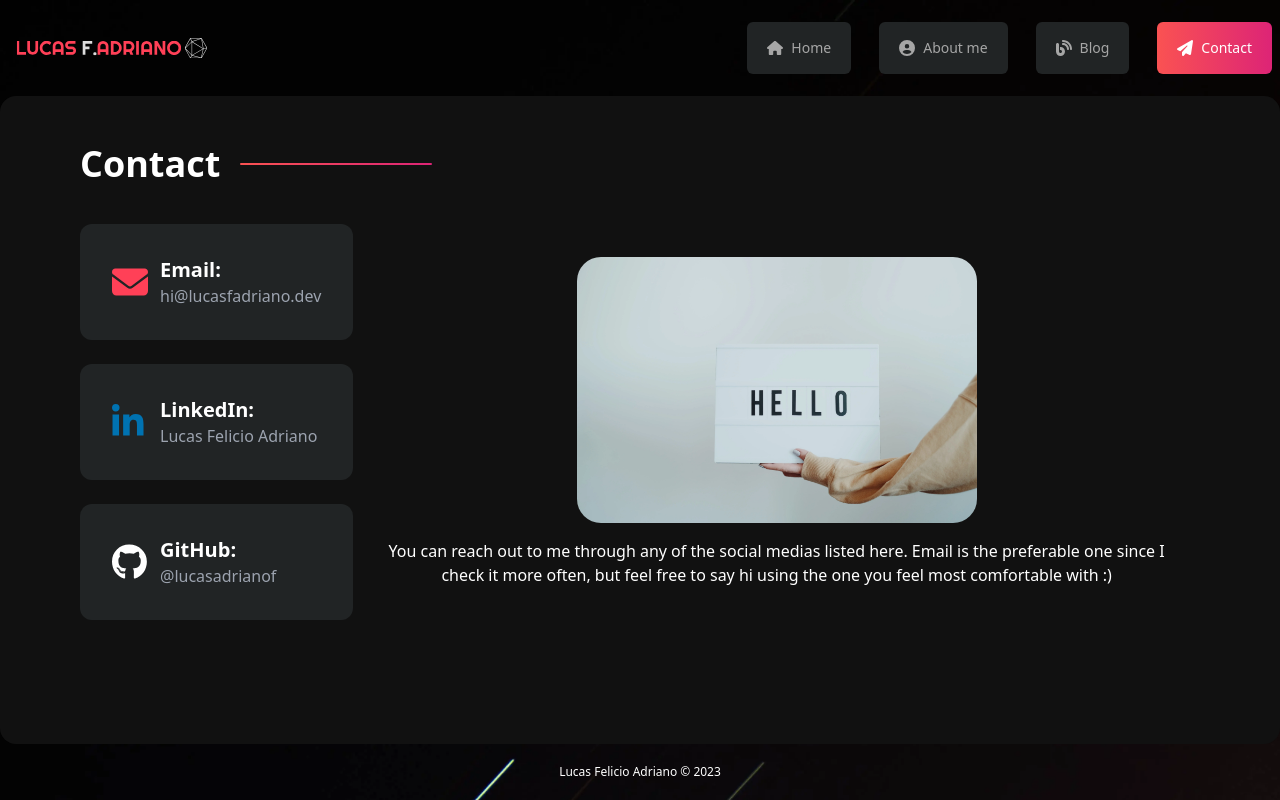
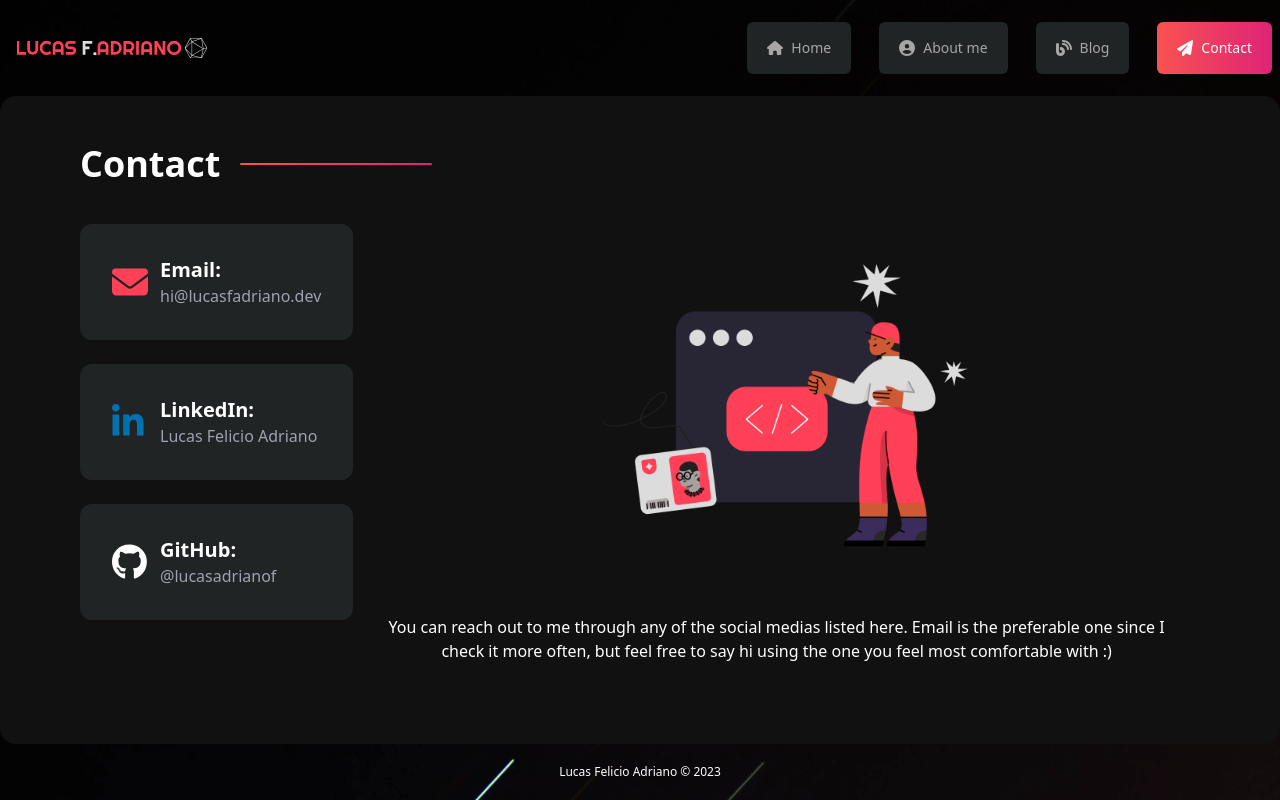
Before and after one commit to lucasadrianof/personal-blog-nextjs, a Next.js app: page /contact in a window 1280 px wide. Built offline with nearby package versions, Linux system fonts and the light colour scheme.

Commit message:
Update contact page image (#37)
feat: updated contact page image

```diff
--- a/src/app/(blog)/contact/page.tsx
+++ b/src/app/(blog)/contact/page.tsx
@@ -16,11 +16,11 @@ export default function About() {
             </div>
             <div className="flex flex-col grow items-center justify-center">
               <Image
-                alt="hello"
+                alt="Contact Person"
                 className="rounded-3xl"
-                src="/hello.webp"
-                height={400}
-                width={400}
+                src="/contact-person.png"
+                height={500}
+                width={500}
               />
               <h2 className="mt-4 px-4 self-center text-center text-white">
                 You can reach out to me through any of the social medias listed
```
Also changed, not shown: public/contact-person.png (added), public/hello.webp (deleted).
